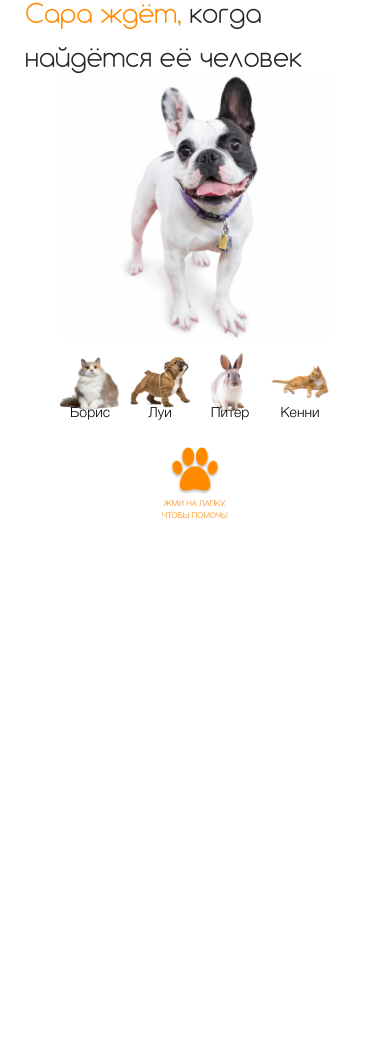
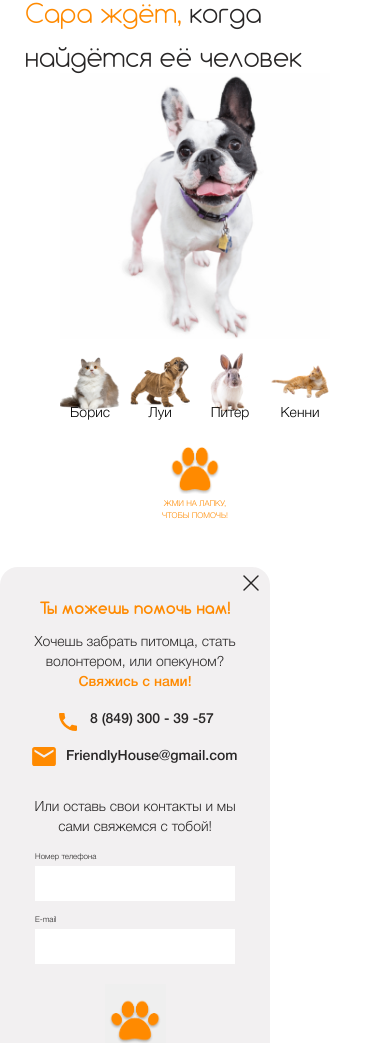
Before and after one commit to AlexandrZagumennov/friendlyhouse, a website: page src/index.html in a window 390 px wide. Shown: the part 69-1112 px from the top of the page. Before the commit the page ends 844 px from the top, so only its background shows below. Drawn offline with nearby package versions, Linux system fonts and the light colour scheme; files that its build step writes are made by us from their sources; a web font is replaced by a local one.

Commit message:
МОДАЛЬНОЕ ОКНО: свёрстано и адаптировано

```diff
--- a/src/index.html
+++ b/src/index.html
@@ -67,7 +67,7 @@
 					</div>
 
 					<div class="hero__btn-wrapper">
-						<button class="hero__modal-button">Жми на лапку, чтобы помочь!</button>
+						<button class="hero__modal-button modal-btn">Жми на лапку, чтобы помочь!</button>
 					</div>
 
 					<div class="hero__list-wrapper">
@@ -240,6 +240,41 @@
 		</section>-->
 	</main>
 
+	<div class="modal__overlay">
+		<form action="https://jsonplaceholder.typicode.com/posts" class="modal__form help__form" method="post">
+			<button class="modal__close"></button>
+
+			<h3 class="modal__title help__title ">Ты можешь помочь нам!</h3>
+
+			<div class="modal__text-container help__text-container">
+				<p class="modal__text help__text">Хочешь забрать питомца, стать волонтером, или опекуном?
+					<span class="modal__text-span help__text-span">Свяжись с нами!</span>
+				</p>
+			</div>
+
+			<div class="modal__contacts-wrapper help__contacts-wrapper">
+				<a href="tel:+78493003957" class="modal__phone help__phone">8 (849) 300 - 39 -57</a>
+				<a href="mailto:FriendlyHouse@gmail.com" class="modal__email help__email">FriendlyHouse@gmail.com</a>
+			</div>
+
+			<p class="modal__text help__text">Или оставь свои контакты и мы сами свяжемся с тобой!</p>
+
+			<div class="modal__input-wrapper help__input-wrapper">
+				<div class="help__label-wrapper">
+					<label for="user-tel" class="help__label modal__label">Номер телефона</label>
+					<input type="tel" name="user-tel" id="user-tel" class="help__input modal__input">
+				</div>
+
+				<div class="help__label-wrapper">
+					<label for="user-email" class="help__label modal__label">E-mail</label>
+					<input type="email" name="user-email" id="user-email" class="help__input modal__input">
+				</div>
+			</div>
+
+			<button type="submit" class="modal__btn help__btn">Отправить</button>
+		</form>
+	</div>
+
 </body>
 
 </html>
--- /dev/null
+++ b/src/scss/_help.scss
@@ -0,0 +1,303 @@
+.help__form {
+	max-width: 780px;
+	min-height: 562px;
+	padding: 50px 100px;
+	border-radius: 20px;
+	background-color: $color-4;
+}
+
+.help__title {
+	font-family: 'Comfortaa';
+	font-weight: 700;
+	font-size: 30px;
+	line-height: 40px;
+	text-align: center;
+	color: $color-1;
+	margin-bottom: 30px;
+}
+
+.help__text {
+	font-weight: 300;
+	font-size: 20px;
+	line-height: 30px;
+	text-align: center;
+	margin-bottom: 20px;
+}
+
+.help__text-span {
+	font-weight: 550;
+	color: $color-1;
+}
+
+.help__contacts-wrapper {
+	max-width: 543px;
+	margin: 0 auto;
+	margin-bottom: 60px;
+	@extend %fullflex;
+}
+
+.help__phone {
+	display: block;
+	width: 215px;
+	height: 30px;
+	padding-left: 38px;
+	font-weight: 550;
+	font-size: 20px;
+	line-height: 30px;
+	position: relative;
+
+	&::before {
+		content: '';
+		display: block;
+		width: 24px;
+		height: 24px;
+		position: absolute;
+		top: 12.5%;
+		left: 0;
+		@include bg-full('../img/header/call.svg');
+	}
+}
+
+.help__email {
+		display: block;
+		width: 283px;
+		height: 30px;
+		padding-left: 36px;
+		font-weight: 550;
+		font-size: 20px;
+		line-height: 30px;
+		position: relative;
+
+		&::before {
+			content: '';
+			display: block;
+			width: 24px;
+			height: 24px;
+			position: absolute;
+			top: 12.5%;
+			left: 0;
+			@include bg-full('../img/help/mail.svg');
+		}
+}
+
+.help__input-wrapper {
+	max-width: 580px;
+	@extend %fullflex;
+	margin: 0 auto;
+	margin-bottom: 34px;
+}
+
+.help__label-wrapper {
+	width: 280px;
+	min-height: 54px;
+}
+
+.help__label {
+	display: block;
+	font-weight: 300;
+	font-size: 12px;
+	line-height: 14px;
+}
+
+.help__input {
+	display: block;
+	width: 100%;
+	height: 40px;
+	border:none;
+	outline: none;
+	background-color: $color-3;
+	padding: 8px 0 8px 25px;
+	cursor: pointer;
+	transition: all .3s ease;
+
+	&:focus {
+		outline: 1px solid $color-2;
+	}
+
+	&:hover {
+		outline: 1px solid $color-5;
+	}
+
+}
+
+.help__btn {
+	display: block;
+	width: 80px;
+	height: 90px;
+	border:none;
+	outline: none;
+	margin: 0;
+	margin-left: auto;
+	padding-top: 74px;
+	font-weight: 550;
+	font-size: 12px;
+	line-height: 16px;
+	text-align: center;
+	text-transform: uppercase;
+	color: $color-1;
+	@include bg-full('../img/help/paw-1.png');
+	background-size: 66px 57px;
+	transition: all .3s ease;
+
+	&:hover {
+		@extend %outlineFF8A00;
+	}
+}
+
+
+@media (max-width: 1200px) {
+	.help__form {
+		max-width: 680px;
+		min-height: 486px;
+		padding: 50px 93px;
+		border-radius: 18px;
+	}
+
+	.help__title {
+		font-size: 24px;
+		line-height: 30px;
+		margin-bottom: 20px;
+	}
+
+	.help__text-container {
+		margin: 0 auto;
+		max-width: 380px;
+	}
+
+	.help__text {
+		font-size: 18px;
+		line-height: 24px;
+	}
+
+	.help__contacts-wrapper {
+		max-width:  494px;
+		margin-bottom: 40px;
+	}
+
+	.help__phone {
+		width: 194px;
+		height: 24px;
+		padding-left: 34px;
+		font-size: 18px;
+		line-height: 24px;
+	}
+
+	.help__email {
+		width: 255px;
+		height: 25px;
+		padding-left: 34px;
+		font-size: 18px;
+		line-height: 24px;
+
+		&:before {
+			top: 0;
+		}
+	}
+
+	.help__input-wrapper {
+		max-width: 420px;
+		margin-bottom: 19px;
+	}
+
+	.help__label-wrapper {
+		width: 200px;
+		min-height: 49px;
+	}
+
+	.help__label {
+		font-size: 8px;
+		line-height: 10px;
+		margin-bottom: 4px;
+	}
+
+	.help__input {
+		height: 35px;
+		border:none;
+		padding: 4px 0 4px 15px;
+	}
+}
+
+@media (max-width: 1000px) {
+	.help__form {
+		max-width: 540px;
+		min-height: 440px;
+		padding: 40px 60px;
+	}
+
+	.help__title {
+		font-size: 18px;
+		line-height: 24px;
+	}
+
+	.help__text-container {
+		max-width: 340px;
+	}
+
+	.help__text {
+		font-size: 14px;
+		line-height: 20px;
+	}
+
+	.help__contacts-wrapper {
+		max-width:  405px;
+		margin-bottom: 30px;
+	}
+
+	.help__phone,
+	.help__email {
+		width: 158px;
+		height: 24px;
+		font-size: 14px;
+		line-height: 20px;
+		padding-top: 3px;
+	}
+
+	.help__email {
+		width: 206px;
+	}
+}
+
+@media (max-width: 700px) {
+	.help__form {
+		max-width: 270px;
+		min-height: 513px;
+		padding: 30px 29px;
+	}
+
+	.help__title {
+		font-size: 16px;
+		line-height: 22px;
+		margin-bottom: 14px;
+	}
+
+	.help__text-container {
+		max-width: 212px;
+	}
+
+	.help__text {
+		margin-bottom: 14px;
+	}
+
+	.help__contacts-wrapper {
+		flex-direction: column;
+		align-items: center;
+		gap: 13px;
+	}
+
+	.help__input-wrapper {
+		flex-direction: column;
+		align-items: center;
+		gap: 14px;
+		margin-bottom: 20px;
+	}
+
+	.help__btn {
+		width: 61px;
+		height: 73px;
+		margin: 0 auto;
+		padding-top: 61px;
+		font-size: 8px;
+		line-height: 12px;
+		background-size: 52px 45px;
+	}
+}
--- a/src/scss/_hero.scss
+++ b/src/scss/_hero.scss
@@ -1,5 +1,5 @@
 .hero {
-	padding: 0;
+	padding-top: 0;
 }
 
 .hero__wrapper {
@@ -42,30 +42,6 @@
 .hero__slogan-name {
 	font-size: 60px;
 	color: $color-1;
-}
-
-.hero__modal-button {
-	display: block;
-	width: 180px;
-	height: 155px;
-	font-size: 14px;
-	line-height: 22px;
-	text-align: center;
-	text-transform: uppercase;
-	color: $color-1;
-	border:none;
-	outline: none;
-	padding-top: 111px;
-	margin: 0;
-	@include bg-full('../img/hero/paw-1.png');
-	background-size: 111px 101px;
-	background-position: top center;
-	background-color: transparent;
-	transition: all .3s ease;
-
-	&:hover {
-		@extend %outlineFF8A00;
-	}
 }
 
 .hero__list {
@@ -148,15 +124,6 @@
 	.hero__slogan-name {
 		font-size: 44px;
 		line-height: 54px;
-	}
-
-	.hero__modal-button {
-		width: 148px;
-		height: 126px;
-		font-size: 12px;
-		line-height: 18px;
-		padding: 90px 0 0 0;
-		background-size: 83px 80px;
 	}
 
 	.hero__list {
@@ -264,15 +231,4 @@
 		font-size: 26px;
 		line-height: 44px;
 	}
-
-	.hero__modal-button {
-		width: 84px;
-		height: 78px;
-		margin: 0 auto;
-		font-size: 8px;
-		line-height: 12px;
-		padding-top: 54px;
-		background-size: 50px 50px;
-	}
-
 }
--- /dev/null
+++ b/src/scss/_modal-btn.scss
@@ -0,0 +1,46 @@
+.modal-btn {
+	display: block;
+	width: 180px;
+	height: 155px;
+	font-size: 14px;
+	line-height: 22px;
+	text-align: center;
+	text-transform: uppercase;
+	color: $color-1;
+	border:none;
+	outline: none;
+	padding-top: 111px;
+	margin: 0;
+	@include bg-full('../img/hero/paw-1.png');
+	background-size: 111px 101px;
+	background-position: top center;
+	background-color: transparent;
+	transition: all .3s ease;
+
+	&:hover {
+		@extend %outlineFF8A00;
+	}
+}
+
+@media (max-width: 1200px) {
+	.modal-btn {
+		width: 148px;
+		height: 126px;
+		font-size: 12px;
+		line-height: 18px;
+		padding: 90px 0 0 0;
+		background-size: 83px 80px;
+	}
+}
+
+@media (max-width: 700px) {
+	.modal-btn{
+		width: 84px;
+		height: 78px;
+		margin: 0 auto;
+		font-size: 8px;
+		line-height: 12px;
+		padding-top: 54px;
+		background-size: 50px 50px;
+	}
+}
--- /dev/null
+++ b/src/scss/_modal.scss
@@ -0,0 +1,45 @@
+.modal__overlay {
+
+}
+
+.modal__form {
+	position: relative;
+}
+
+.modal__close {
+	width: 22px;
+	height: 22px;
+	border: none;
+	outline: none;
+	background-color: transparent;
+	transition: all .3s ease;
+	position: absolute;
+	top: 20px;
+	right: 25px;
+	@include bg-full ('../img/help/close.svg');
+
+	&:hover {
+		background-image: url(../img/help/close-hover.svg);
+	}
+
+	&:active {
+		background-image: url(../img/help/close-hover.svg);
+	}
+}
+
+@media (max-width: 1000px) {
+	.modal__close {
+		top: 17px;
+		right: 21px;
+	}
+}
+
+@media (max-width: 700px) {
+	.modal__close {
+		width: 16px;
+		height: 16px;
+		top: 8px;
+		right: 11px;
+	}
+
+}
--- a/src/scss/_var.scss
+++ b/src/scss/_var.scss
@@ -3,5 +3,6 @@ $color-1: #FF8A00;
 $color-2: #282626;
 $color-3: #ffffff;
 $color-4: #F2F0F1;
+$color-5: #CBCBCB;
 $burger-interaction: #5B5656;
 $main-font-size: 20px;
--- a/src/scss/index.scss
+++ b/src/scss/index.scss
@@ -10,6 +10,10 @@
 @import 'burger';
 @import 'navigation';
 @import 'hero';
+@import 'modal';
+@import 'modal-btn';
+@import 'help';
+
 
 
 @import 'projects';
```
Also changed, not shown: dist/css/index.css, dist/img/help/close-hover.svg (added), dist/img/help/close.svg (added), dist/img/help/mail.svg (added), dist/img/help/paw-1.png (added), dist/index.html, src/img/help/close-hover.svg (added), src/img/help/close.svg (added), src/img/help/mail.svg (added), src/img/help/paw-1.png (added).
